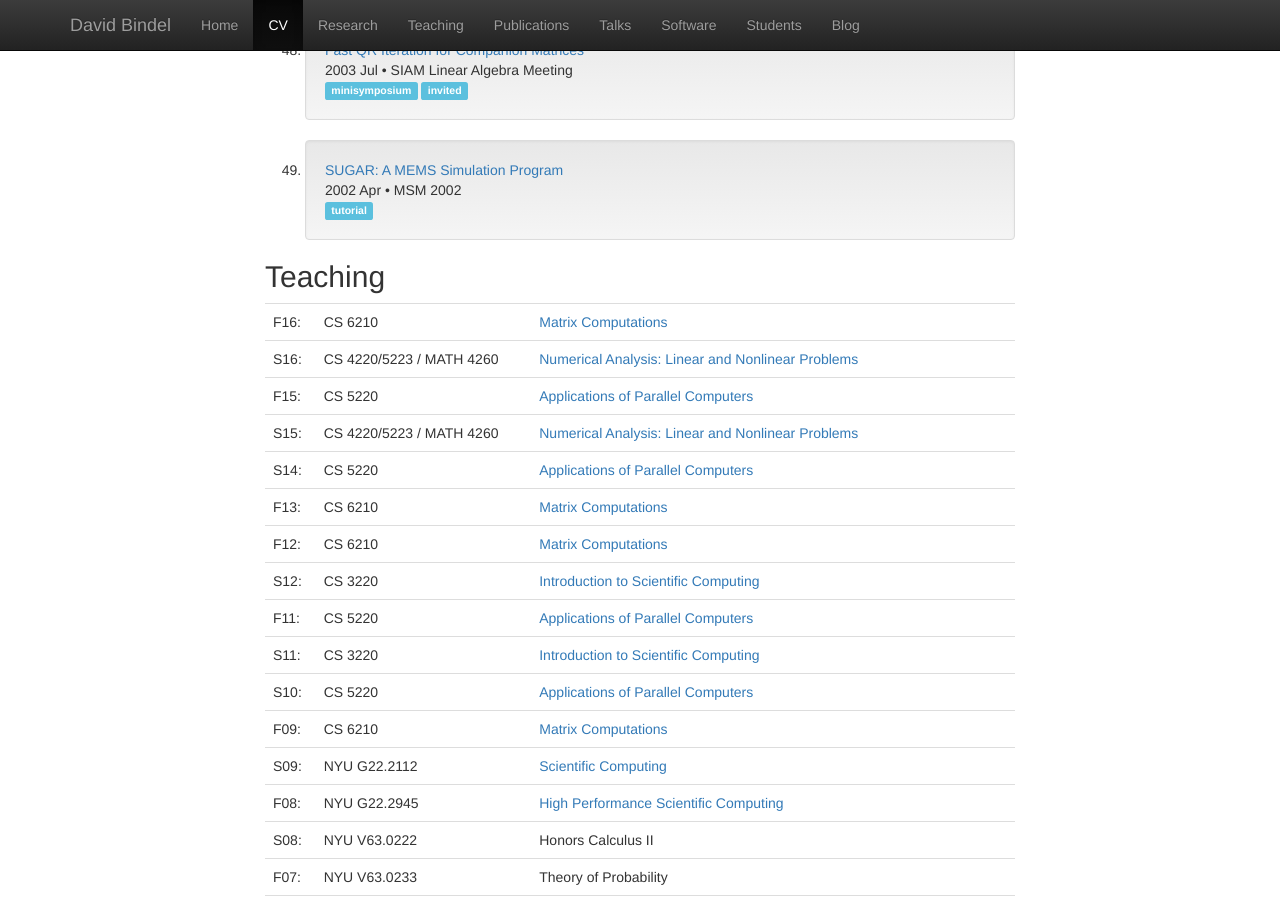
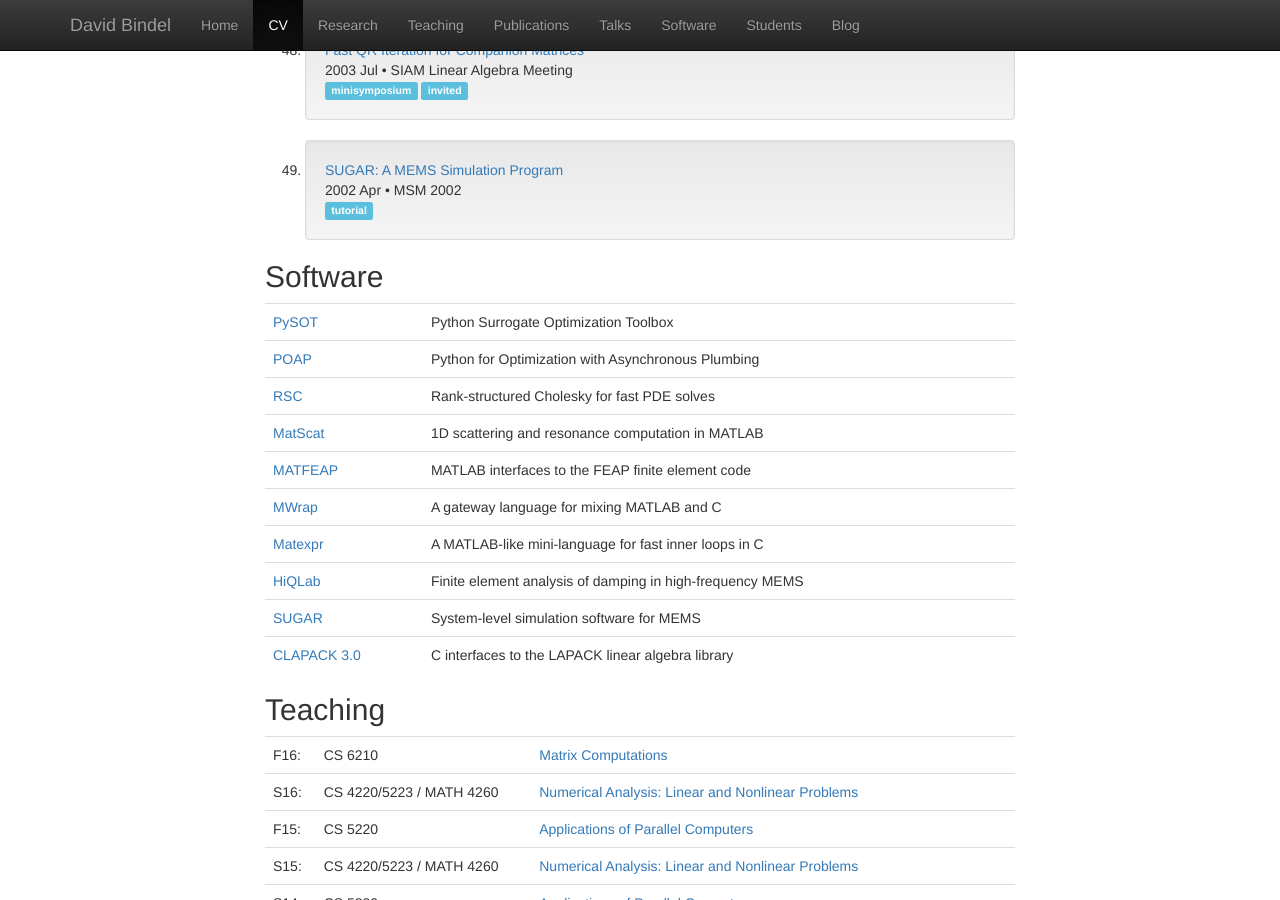
Before and after one commit to dbindel/cornell_web, a Jekyll site: the page built from vita.html, in a window 1280 px wide and 900 px high, scrolled down 10762 px. Built offline with Jekyll 4.4.1, drawn with Linux system fonts in a browser that asks for light colours; nearby versions of some CDN libraries.

Commit message:
Added SW to all versions of vita.

```diff
--- /dev/null
+++ b/_includes/cv_software.html
@@ -0,0 +1,15 @@
+<table class="table">
+{% for item in site.data.codes.packages %}
+{%   assign entry = site.data.blurbs_dict[item] %}
+<tr>
+  <td>
+    <a href="{{ site.baseurl }}{{ entry.url }}">
+      {{ entry.title }}
+    </a>
+  </td>
+  <td>
+    {{ entry.snippet }}
+  </td>
+</tr>
+{% endfor %}
+</table>
--- a/vita.html
+++ b/vita.html
@@ -11,7 +11,7 @@ bibdiv: well-sm
 <li><a href="#awards">Awards</a></li>
 <li><a href="#pubs">Publications</a></li>
 <li><a href="#talks">Talks</a></li>
-<!-- <li><a href="#software">Software</a></li> -->
+<li><a href="#software">Software</a></li>
 <li><a href="#teaching">Teaching</a></li>
 <li><a href="#activities">Service</a></li>
 <li><a href="#member">Societies</a></li>
@@ -41,6 +41,10 @@ bibdiv: well-sm
 <h2 id="talks">External Talks</h2>
 
 {% include cv_talks.html %}
+
+<h2 id="software">Software</h2>
+
+{% include cv_software.html %}
 
 <h2 id="teaching">Teaching</h2>
 
```
Also changed, not shown: _blurbs/hiqlab.md (+1 -1 lines), _blurbs/matexpr.md (+1 -1 lines), 3 other files.
